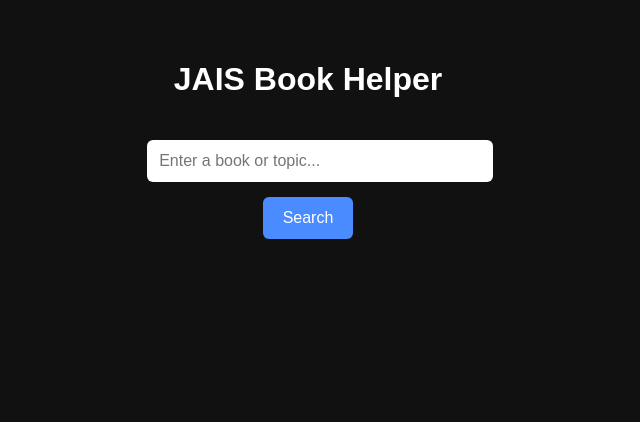
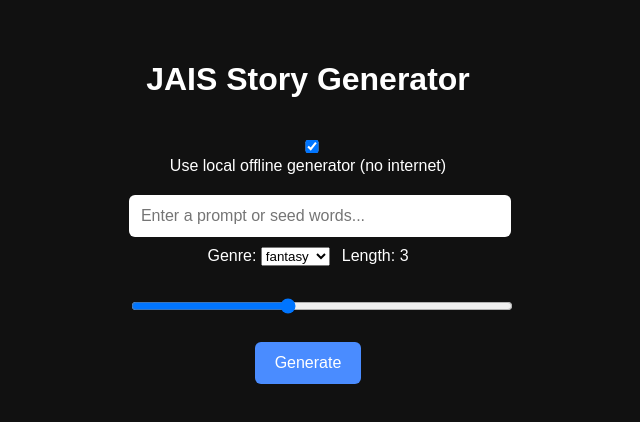
Before and after one commit to jaithegoat828/jais-code, a React (Vite) app: page / in a window 1280 px wide. Shown: the top 422 px of the page, without its empty margins (332-972 px from the left). Built offline with nearby package versions, Linux system fonts and the light colour scheme.

Commit message:
feat: add offline StoryGenerator and UI controls

```diff
--- a/App.jsx
+++ b/App.jsx
@@ -1,14 +1,26 @@
 import { useState } from "react";
 import { getBookInfo } from "./api.js";
+import { generateStory, availableGenres } from "./StoryGenerator.js";
 
 export default function App() {
   const [prompt, setPrompt] = useState("");
   const [result, setResult] = useState("");
   const [loading, setLoading] = useState(false);
+  const [useLocal, setUseLocal] = useState(true);
+  const [genre, setGenre] = useState("fantasy");
+  const [length, setLength] = useState(3);
 
   async function handleSearch() {
     if (!prompt.trim()) return;
     setLoading(true);
+
+    if (useLocal) {
+      const { title, story } = generateStory({ prompt, genre, length });
+      setResult(`**${title}**\n\n${story}`);
+      setLoading(false);
+      return;
+    }
+
     const response = await getBookInfo(prompt);
     setResult(response);
     setLoading(false);
@@ -16,23 +28,54 @@ export default function App() {
 
   return (
     <div className="container">
-      <h1>JAIS Book Helper</h1>
+      <h1>JAIS Story Generator</h1>
+
+      <label style={{ display: "block", marginTop: 10 }}>
+        <input
+          type="checkbox"
+          checked={useLocal}
+          onChange={(e) => setUseLocal(e.target.checked)}
+        />{' '}
+        Use local offline generator (no internet)
+      </label>
 
       <input
         type="text"
-        placeholder="Enter a book or topic..."
+        placeholder="Enter a prompt or seed words..."
         value={prompt}
         onChange={(e) => setPrompt(e.target.value)}
       />
 
-      <button onClick={handleSearch}>Search</button>
+      <div style={{ marginTop: 10 }}>
+        <label>
+          Genre:{' '}
+          <select value={genre} onChange={(e) => setGenre(e.target.value)}>
+            {availableGenres().map((g) => (
+              <option key={g} value={g}>{g}</option>
+            ))}
+          </select>
+        </label>
 
-      {loading && <p className="loading">Thinking…</p>}
+        <label style={{ marginLeft: 12 }}>
+          Length: {length}
+          <input
+            type="range"
+            min="1"
+            max="6"
+            value={length}
+            onChange={(e) => setLength(Number(e.target.value))}
+          />
+        </label>
+      </div>
+
+      <button onClick={handleSearch} style={{ marginTop: 12 }}>Generate</button>
+
+      {loading && <p className="loading">Generating…</p>}
 
       {result && (
         <div className="result-box">
-          <h2>AI Result</h2>
-          <p>{result}</p>
+          <h2>Result</h2>
+          <pre style={{ whiteSpace: 'pre-wrap' }}>{result}</pre>
         </div>
       )}
     </div>
--- /dev/null
+++ b/StoryGenerator.js
@@ -0,0 +1,107 @@
+// Simple offline story generator using templates and small sentence banks.
+// No external requests — runs entirely in the browser.
+
+const GENRES = {
+  fantasy: {
+    title: ["The Lost", "The Last", "The Hidden", "The Secret"],
+    subject: ["kingdom", "wizard", "sword", "forest", "dragon"],
+    hook: [
+      "who dreamed of freedom",
+      "that guarded an ancient secret",
+      "who could hear the whispers of the trees",
+      "who couldn't remember their past",
+    ],
+  },
+  sciFi: {
+    title: ["Echoes of", "Return to", "Beyond the", "The Last"],
+    subject: ["colony", "station", "android", "signal", "planet"],
+    hook: [
+      "lost in orbit",
+      "that remembered too much",
+      "chasing a ghost signal",
+      "that knew the coordinates of home",
+    ],
+  },
+  mystery: {
+    title: ["The Case of", "A Whisper About", "The Disappearance of", "Notes on"],
+    subject: ["the portrait", "the librarian", "a missing map", "the clocktower"],
+    hook: [
+      "on a rainy night",
+      "covered in ash",
+      "with a broken key",
+      "whose footsteps stopped at midnight",
+    ],
+  },
+};
+
+function pick(arr) {
+  return arr[Math.floor(Math.random() * arr.length)];
+}
+
+function sentenceBank() {
+  return {
+    beginnings: [
+      "Once,",
+      "Long ago,",
+      "In a small village,",
+      "In the future,",
+      "On the night the stars fell,",
+    ],
+    middles: [
+      "a traveler met a secret.",
+      "an idea grew into a legend.",
+      "someone found a map to somewhere no one had been.",
+      "the city whispered in a language only a child could hear.",
+      "the machine learned the taste of rain.",
+    ],
+    ends: [
+      "And they would never be the same.",
+      "No one believed them, but the stars did.",
+      "It became the kind of story told in half-lights.",
+      "For a long time, people wondered what happened next.",
+    ],
+  };
+}
+
+export function generateStory({ prompt = "", genre = "fantasy", length = 3 } = {}) {
+  // Build a small, coherent story using templates and sentence banks.
+  const g = GENRES[genre] || GENRES.fantasy;
+  const sb = sentenceBank();
+
+  // Title
+  const title = `${pick(g.title)} ${pick(g.subject)}`;
+
+  // Hook + first line
+  const hook = `${pick(g.subject)} ${pick(g.hook)}`;
+  const firstLine = `${pick(sb.beginnings)} ${hook}`;
+
+  // Body: create `length` sentences mixing template and prompt
+  const body = [];
+  for (let i = 0; i < length; i++) {
+    const r = Math.random();
+    if (r < 0.4) {
+      body.push(pick(sb.middles));
+    } else if (r < 0.8) {
+      body.push(
+        `They discovered ${pick(["a door", "a book", "a signal", "a map", "a key"])}, and it changed everything.`
+      );
+    } else {
+      // Incorporate prompt words if provided
+      const p = prompt ? prompt.split(" ").slice(0, 3).join(" ") : pick(sb.middles);
+      body.push(`${p} became the turning point.`);
+    }
+  }
+
+  // Ending
+  const ending = pick(sb.ends);
+
+  const full = `${title}\n\n${firstLine}\n\n${body.join(" ")}\n\n${ending}`;
+  return {
+    title,
+    story: full,
+  };
+}
+
+export function availableGenres() {
+  return Object.keys(GENRES);
+}
```
Also changed, not shown: 1 other file (tests, documents, lock files or other folders).
